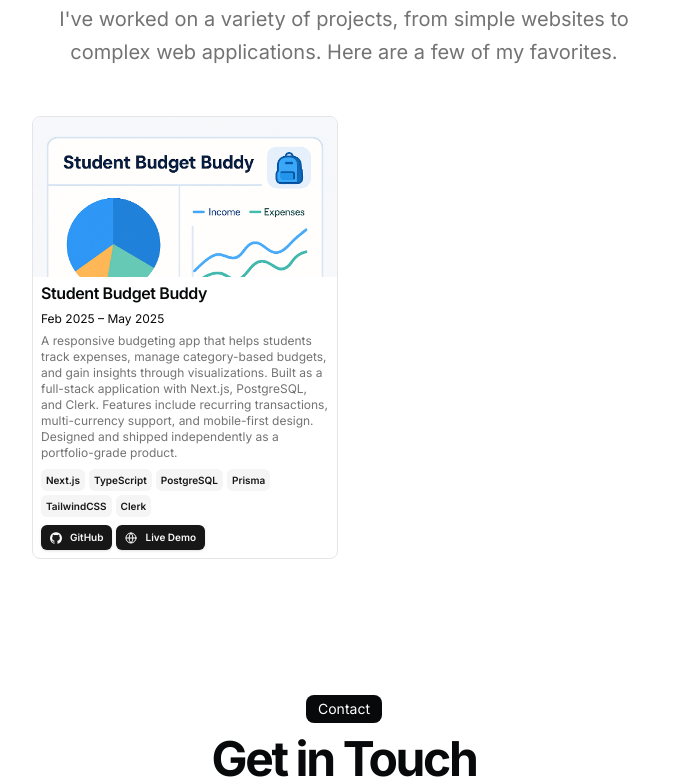
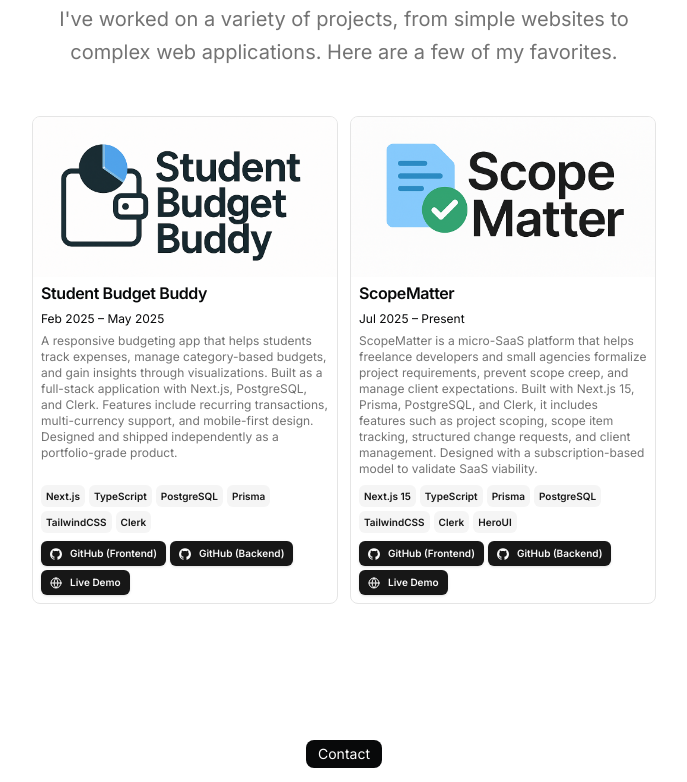
Before and after one commit to Biolater/Portfolio-Mury, a Next.js app: page / in a window 1280 px wide. Shown: the part 1215-1997 px from the top of the page, without its empty margins (296-983 px from the left). Built offline with nearby package versions, Linux system fonts and the light colour scheme.

Commit message:
feat(resume): add ScopeMatter project and update student-budget-buddy links
Introduced a new project entry for ScopeMatter in the resume data, detailing its features and technologies. Updated the links for the Student Budget Buddy project to specify frontend and backend repositories.

```diff
--- a/src/components/project-card.tsx
+++ b/src/components/project-card.tsx
@@ -66,7 +66,7 @@ export function ProjectCard({
             alt={title}
             width={500}
             height={300}
-            className="h-40 w-full overflow-hidden object-cover object-top"
+            className="h-40 w-full overflow-hidden object-cover"
           />
         )}
       </Link>
--- a/src/data/resume.tsx
+++ b/src/data/resume.tsx
@@ -80,7 +80,7 @@ export const DATA = {
       location: "Remote",
       title: "Frontend Developer (Contract)",
       logoUrl: "/logo-softsync.jpg",
-      start: "May 2024",
+      start: "May 2025",
       end: "Present",
       description:
         "Built a modern CRM-style interface inspired by Folk.app. Delivered drag-and-drop pipelines, Kanban-style boards, and modular table views. Led frontend implementation for dynamic data grouping and real-time interactions using Next.js, Tailwind, and TypeScript. Collaborated with the backend and product lead to shape key user workflows.",
@@ -128,8 +128,13 @@ export const DATA = {
       ],
       links: [
         {
-          type: "GitHub",
-          href: "https://github.com/Biolater/student-budget-buddy",
+          type: "GitHub (Frontend)",
+          href: "https://github.com/Biolater/Student-Budget-Buddy",
+          icon: <Icons.github className="size-3" />,
+        },
+        {
+          type: "GitHub (Backend)",
+          href: "https://github.com/Biolater/Student-Budget-Buddy-Backend",
           icon: <Icons.github className="size-3" />,
         },
         {
@@ -140,5 +145,40 @@ export const DATA = {
       ],
       image: "/student-budget-buddy.png",
     },
+    {
+      title: "ScopeMatter",
+      href: "https://github.com/Biolater/scopematter",
+      dates: "Jul 2025 – Present",
+      active: true,
+      description:
+        "ScopeMatter is a micro-SaaS platform that helps freelance developers and small agencies formalize project requirements, prevent scope creep, and manage client expectations. Built with Next.js 15, Prisma, PostgreSQL, and Clerk, it includes features such as project scoping, scope item tracking, structured change requests, and client management. Designed with a subscription-based model to validate SaaS viability.",
+      technologies: [
+        "Next.js 15",
+        "TypeScript",
+        "Prisma",
+        "PostgreSQL",
+        "TailwindCSS",
+        "Clerk",
+        "HeroUI",
+      ],
+      links: [
+        {
+          type: "GitHub (Frontend)",
+          href: "https://github.com/Biolater/scopematter",
+          icon: <Icons.github className="size-3" />,
+        },
+        {
+          type: "GitHub (Backend)",
+          href: "https://github.com/Biolater/scopematter-be",
+          icon: <Icons.github className="size-3" />,
+        },
+        {
+          type: "Live Demo",
+          href: "https://scopematter.xyz",
+          icon: <Icons.globe className="size-3" />,
+        },
+      ],
+      image: "/scopematter.png",
+    },
   ],
 } as const;
```
Also changed, not shown: public/scopematter.png (added), public/student-budget-buddy.png.
